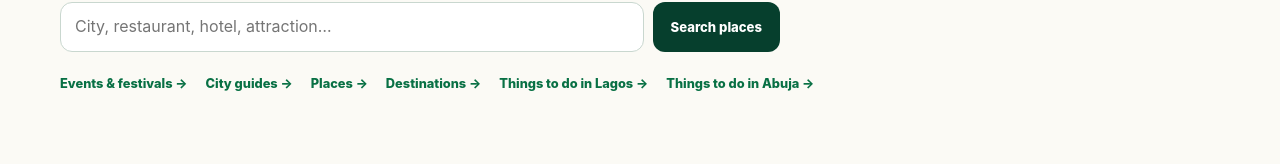
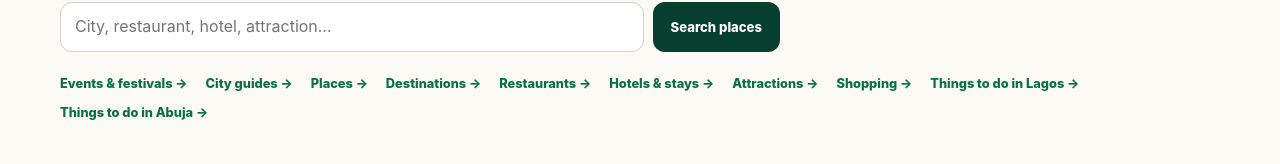
Before and after one commit to eghosa001/nigeria, a Next.js app: page /explore in a window 1280 px wide. Shown: the part 474-638 px from the top of the page. Built offline with nearby package versions, Linux system fonts and the light colour scheme; no server answers.

Commit message:
Expose Tour Nigeria place categories

```diff
--- a/app/explore/page.tsx
+++ b/app/explore/page.tsx
@@ -58,6 +58,10 @@ export default function ExplorePage() {
             <a href="#cities">City guides</a>
             <a href="#places">Places</a>
             <a href="#destinations">Destinations</a>
+            <Link href="/explore?q=restaurant#places">Restaurants</Link>
+            <Link href="/explore?q=hotel#places">Hotels & stays</Link>
+            <Link href="/explore?q=attraction#places">Attractions</Link>
+            <Link href="/explore?q=shopping#places">Shopping</Link>
             <Link href="/explore/things-to-do-lagos">Things to do in Lagos</Link>
             <Link href="/explore/things-to-do-abuja">Things to do in Abuja</Link>
           </div>
```
